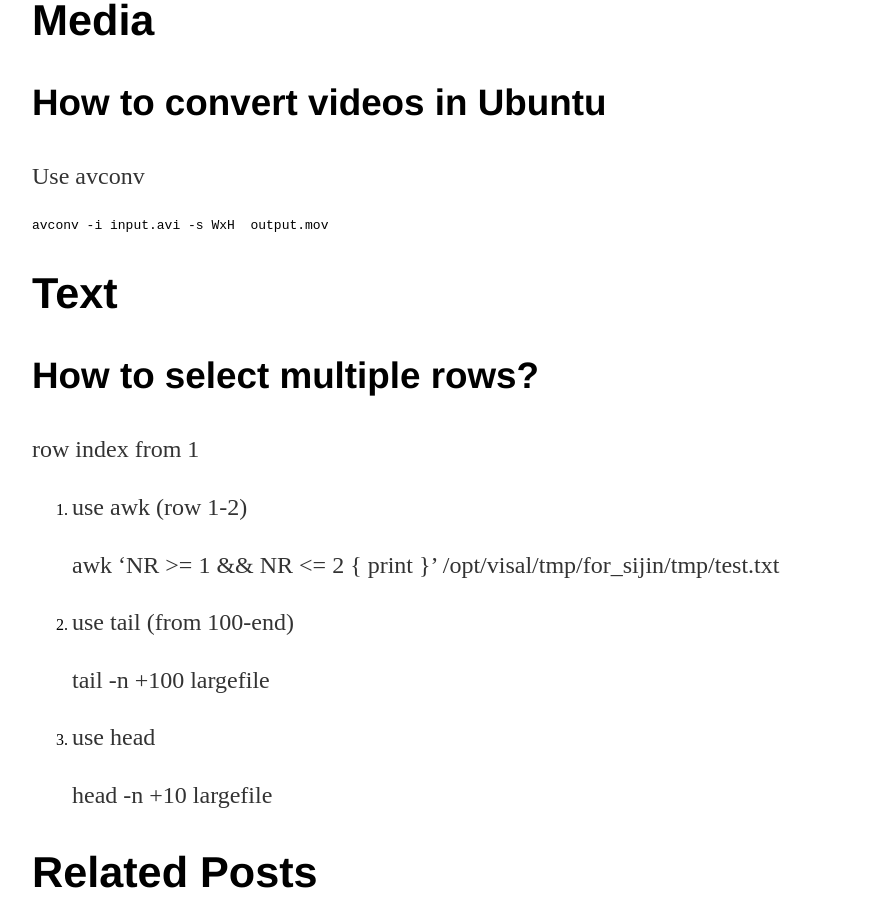
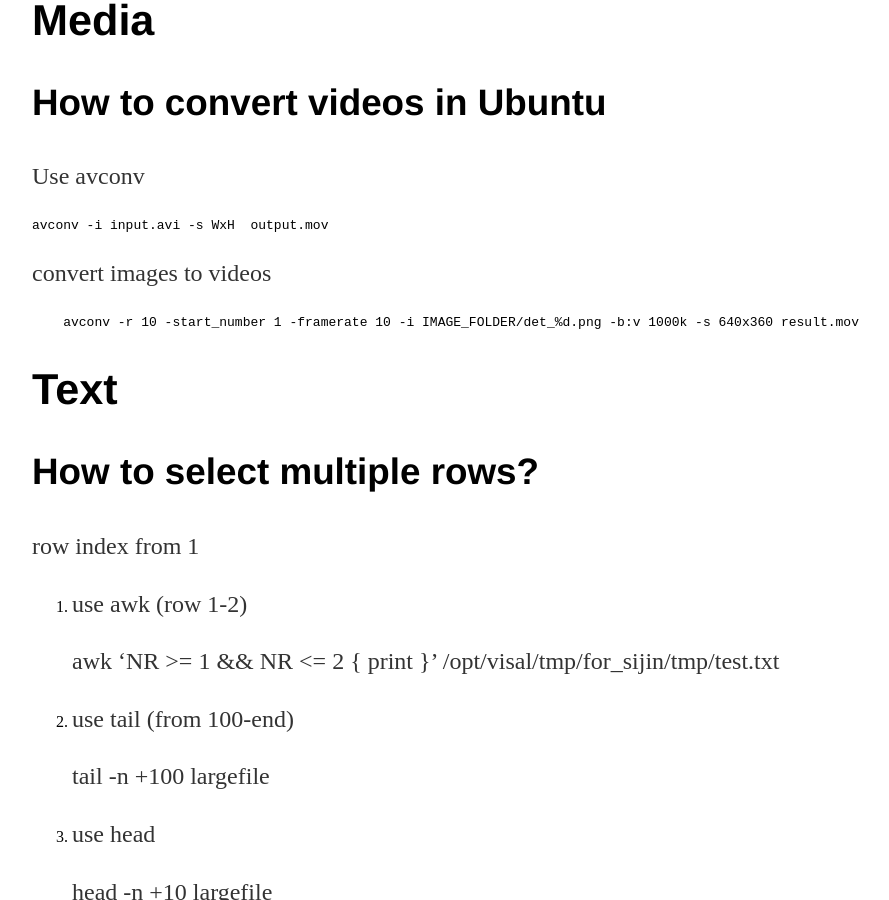
Before and after one commit to sijinli/sijinli.github.io, a Jekyll site: the page built from posts/linux-common-command.md, in a window 1280 px wide and 900 px high, scrolled down 1287 px. Shown: the whole window, without its empty margins (160-1049 px from the left). Built offline with Jekyll 4.4.1, drawn with Linux system fonts in a browser that asks for light colours.

Commit message:
Update linux-common-command.md

```diff
--- a/posts/linux-common-command.md
+++ b/posts/linux-common-command.md
@@ -51,6 +51,9 @@
 
 	avconv -i input.avi -s WxH  output.mov
 
+convert images to videos
+
+        avconv -r 10 -start_number 1 -framerate 10 -i IMAGE_FOLDER/det_%d.png -b:v 1000k -s 640x360 result.mov
 
 ## Text
 
```
